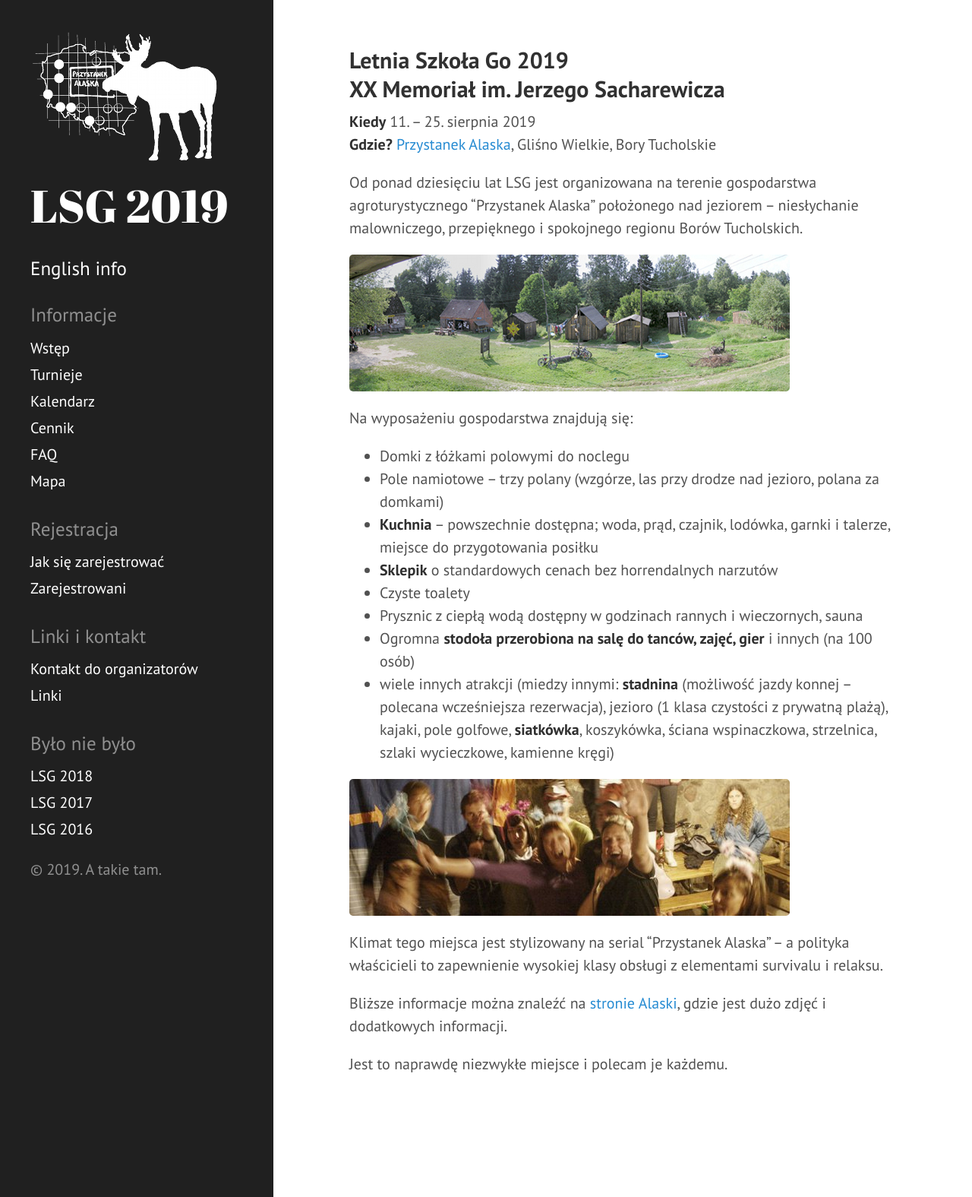
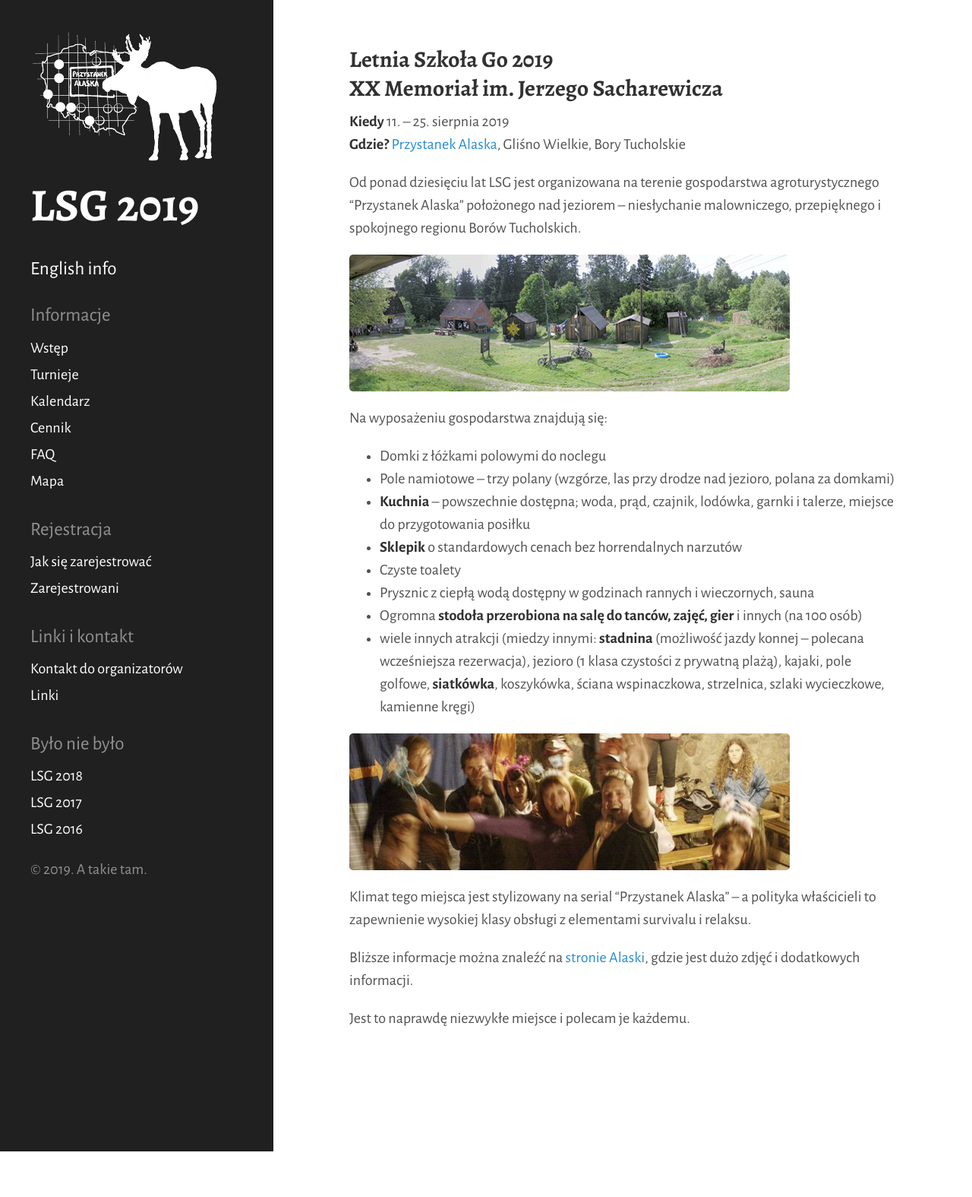
Before and after one commit to tasuki/lsg, a Jekyll site: the page built from index.md, in a window 1280 px wide. Shown: the whole page at 76% size. Built offline with Jekyll 4.4.1, drawn with Linux system fonts in a browser that asks for light colours; nearby versions of some CDN libraries; after the commit the page ends 1515 px from its top, so only the background shows below that.

Commit message:
Alegreya

```diff
--- a/_includes/head.html
+++ b/_includes/head.html
@@ -19,7 +19,7 @@
   <link rel="stylesheet" href="/public/css/syntax.css">
   <link rel="stylesheet" href="/public/css/hyde.css">
   <link rel="stylesheet" href="/public/css/lsg.css">
-  <link rel="stylesheet" href="//fonts.googleapis.com/css?family=PT+Sans:400,400italic,700|Abril+Fatface">
+  <link rel="stylesheet" href="//fonts.googleapis.com/css?family=Alegreya+Sans:400,400i,700|Alegreya:700&amp;subset=latin-ext">
   <script type="text/javascript" src="//ajax.googleapis.com/ajax/libs/jquery/1.8.0/jquery.min.js"></script>
   <script type="text/javascript">
     $(document).ready(function() {
--- a/public/css/lsg.css
+++ b/public/css/lsg.css
@@ -1,3 +1,11 @@
+html {
+  font-family: "Alegreya Sans", sans-serif;
+}
+.sidebar-about h1, h2 {
+  font-family: "Alegreya", serif;
+  font-weight: bold;
+}
+
 .sidebar {
   text-align: left;
 }
```
